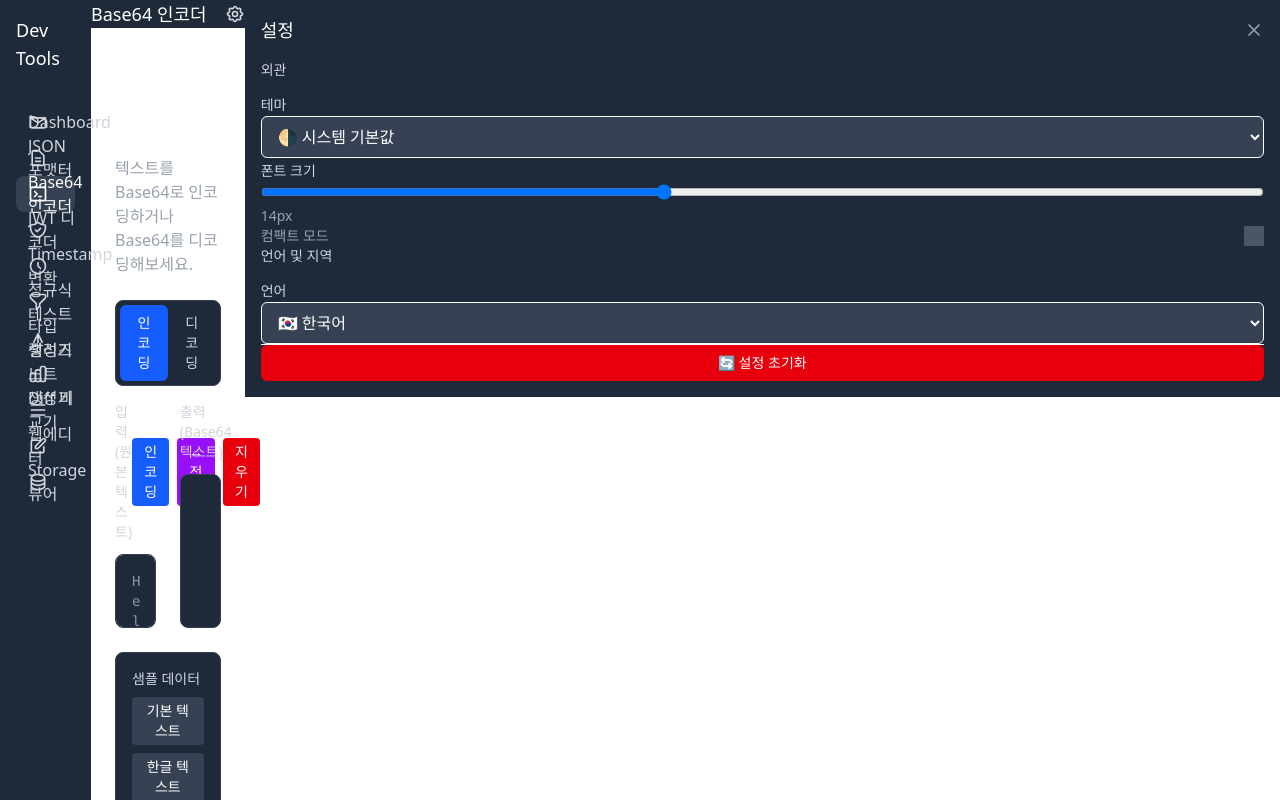
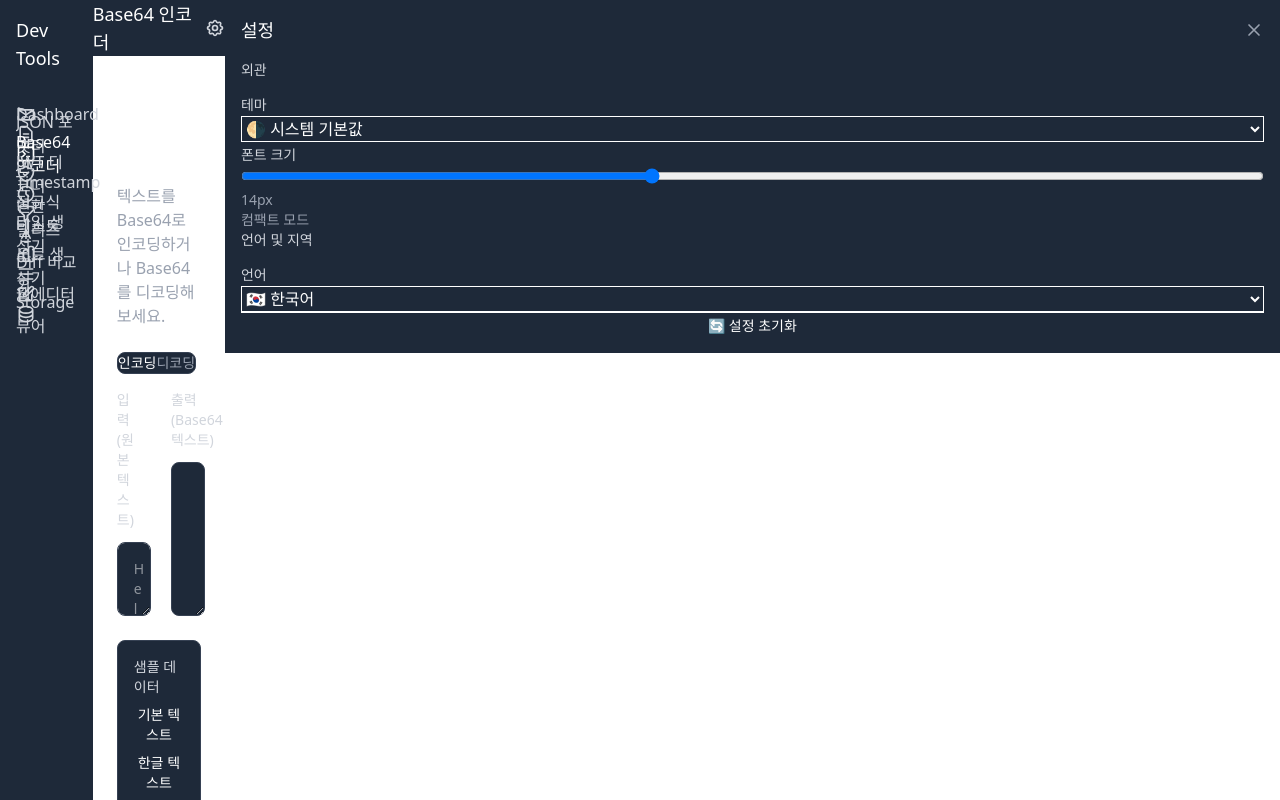
Before and after one commit to wonseok-han/utilities-kit, a Next.js app in the folder apps/dev-tools/: page /base64-encoder in a window 1280 px wide. Shown: the top 800 px of the page. Built offline with nearby package versions, Linux system fonts and the light colour scheme.

Commit message:
base64-encoder 기능 구현

```diff
--- a/apps/dev-tools/src/app/base64-encoder/page.tsx
+++ b/apps/dev-tools/src/app/base64-encoder/page.tsx
@@ -1,43 +1,56 @@
 'use client';
 
-import { useState } from 'react';
+import { ActionButton, CodeTextarea, Tabs } from '@repo/ui';
+import { useBase64Store } from '@store/base64-store';
 
 export default function Base64EncoderPage() {
-  const [input, setInput] = useState('');
-  const [output, setOutput] = useState('');
-  const [mode, setMode] = useState<'encode' | 'decode'>('encode');
-  const [error, setError] = useState('');
+  const {
+    clearAll,
+    error,
+    input,
+    mode,
+    output,
+    processText,
+    setInput,
+    setMode,
+    swapMode,
+  } = useBase64Store();
 
-  const processText = () => {
+  const handleCopy = async () => {
     try {
-      if (mode === 'encode') {
-        setOutput(btoa(input));
-      } else {
-        setOutput(atob(input));
-      }
-      setError('');
-    } catch (_) {
-      setError(
-        mode === 'encode'
-          ? '인코딩에 실패했습니다.'
-          : '올바르지 않은 Base64 형식입니다.'
-      );
-      setOutput('');
+      await navigator.clipboard.writeText(output);
+    } catch (err) {
+      console.error('복사 실패:', err);
     }
   };
 
-  const clearAll = () => {
-    setInput('');
-    setOutput('');
-    setError('');
-  };
+  const tabItems = [
+    { id: 'encode', label: '인코딩' },
+    { id: 'decode', label: '디코딩' },
+  ];
 
-  const swapMode = () => {
-    setMode(mode === 'encode' ? 'decode' : 'encode');
-    setInput(output);
-    setOutput('');
-    setError('');
-  };
+  const sampleData = [
+    {
+      id: 1,
+      label: '기본 텍스트',
+      data: 'Hello World!',
+    },
+    {
+      id: 2,
+      label: '한글 텍스트',
+      data: '한글 텍스트 테스트',
+    },
+    {
+      id: 3,
+      label: 'JSON 데이터',
+      data: '{"name":"John","email":"john@example.com"}',
+    },
+    {
+      id: 4,
+      label: 'Base64 샘플',
+      data: 'SGVsbG8gV29ybGQh',
+    },
+  ];
 
   return (
     <div className="flex flex-col h-full p-6">
@@ -51,28 +64,11 @@ export default function Base64EncoderPage() {
       </div>
 
       <div className="mb-4 flex items-center space-x-4">
-        <div className="flex bg-gray-800 rounded-lg p-1 border border-gray-700">
-          <button
-            className={`px-4 py-2 text-sm font-medium rounded-md transition-colors ${
-              mode === 'encode'
-                ? 'bg-blue-600 text-white'
-                : 'text-gray-300 hover:text-white'
-            }`}
-            onClick={() => setMode('encode')}
-          >
-            인코딩
-          </button>
-          <button
-            className={`px-4 py-2 text-sm font-medium rounded-md transition-colors ${
-              mode === 'decode'
-                ? 'bg-blue-600 text-white'
-                : 'text-gray-300 hover:text-white'
-            }`}
-            onClick={() => setMode('decode')}
-          >
-            디코딩
-          </button>
-        </div>
+        <Tabs
+          items={tabItems}
+          onChange={(value) => setMode(value as 'encode' | 'decode')}
+          value={mode}
+        />
       </div>
 
       <div className="flex-1 grid grid-cols-1 lg:grid-cols-2 gap-6">
@@ -83,29 +79,34 @@ export default function Base64EncoderPage() {
               입력 ({mode === 'encode' ? '원본 텍스트' : 'Base64 텍스트'})
             </label>
             <div className="flex space-x-2">
-              <button
-                className="px-3 py-1 bg-blue-600 hover:bg-blue-700 text-white text-sm rounded transition-colors"
-                onClick={processText}
+              <ActionButton
+                disabled={!input}
+                feedbackText="완료"
+                onClick={() => input && processText()}
+                variant="primary"
               >
                 {mode === 'encode' ? '인코딩' : '디코딩'}
-              </button>
-              <button
-                className="px-3 py-1 bg-purple-600 hover:bg-purple-700 text-white text-sm rounded transition-colors"
-                onClick={swapMode}
+              </ActionButton>
+              <ActionButton
+                disabled={!output}
+                feedbackText="전환 완료"
+                onClick={() => output && swapMode()}
+                variant="success"
               >
                 ↔ 전환
-              </button>
-              <button
-                className="px-3 py-1 bg-red-600 hover:bg-red-700 text-white text-sm rounded transition-colors"
-                onClick={clearAll}
+              </ActionButton>
+              <ActionButton
+                disabled={!input && !output}
+                feedbackText="초기화 완료"
+                onClick={() => (input || output) && clearAll()}
+                variant="danger"
               >
-                지우기
-              </button>
+                초기화
+              </ActionButton>
             </div>
           </div>
-          <textarea
-            className="flex-1 bg-gray-800 border border-gray-700 rounded-lg p-4 text-white font-mono text-sm resize-none focus:outline-none focus:ring-2 focus:ring-blue-500 focus:border-transparent"
-            onChange={(e) => setInput(e.target.value)}
+          <CodeTextarea
+            onChange={setInput}
             placeholder={
               mode === 'encode' ? 'Hello World!' : 'SGVsbG8gV29ybGQh'
             }
@@ -120,20 +121,17 @@ export default function Base64EncoderPage() {
               출력 ({mode === 'encode' ? 'Base64 텍스트' : '원본 텍스트'})
             </label>
             {output && (
-              <button
-                className="px-3 py-1 bg-gray-600 hover:bg-gray-700 text-white text-sm rounded transition-colors"
-                onClick={() => navigator.clipboard.writeText(output)}
+              <ActionButton
+                feedbackText="복사 완료"
+                onClick={handleCopy}
+                variant="secondary"
               >
                 복사
-              </button>
+              </ActionButton>
             )}
           </div>
           <div className="flex-1 relative">
-            <textarea
-              readOnly
-              className="w-full h-full bg-gray-800 border border-gray-700 rounded-lg p-4 text-white font-mono text-sm resize-none focus:outline-none"
-              value={output}
-            />
+            <CodeTextarea readOnly className="h-full w-full" value={output} />
             {error && (
               <div className="absolute inset-0 flex items-center justify-center bg-gray-800 bg-opacity-90 rounded-lg">
                 <div className="text-red-400 text-center">
@@ -150,32 +148,23 @@ export default function Base64EncoderPage() {
       <div className="mt-6 bg-gray-800 rounded-lg p-4 border border-gray-700">
         <h3 className="text-sm font-medium text-gray-300 mb-2">샘플 데이터</h3>
         <div className="flex flex-wrap gap-2">
-          <button
-            className="px-3 py-1 bg-gray-700 hover:bg-gray-600 text-white text-sm rounded transition-colors"
-            onClick={() => setInput('Hello World!')}
-          >
-            기본 텍스트
-          </button>
-          <button
-            className="px-3 py-1 bg-gray-700 hover:bg-gray-600 text-white text-sm rounded transition-colors"
-            onClick={() => setInput('한글 텍스트 테스트')}
-          >
-            한글 텍스트
-          </button>
-          <button
-            className="px-3 py-1 bg-gray-700 hover:bg-gray-600 text-white text-sm rounded transition-colors"
-            onClick={() =>
-              setInput('{"name":"John","email":"john@example.com"}')
-            }
-          >
-            JSON 데이터
-          </button>
-          <button
-            className="px-3 py-1 bg-gray-700 hover:bg-gray-600 text-white text-sm rounded transition-colors"
-            onClick={() => setInput('SGVsbG8gV29ybGQh')}
-          >
-            Base64 샘플
-          </button>
+          {sampleData.map((sample) => (
+            <ActionButton
+              key={sample.label}
+              feedbackText="로드 완료"
+              onClick={() => {
+                setInput(sample.data);
+                if (sample.id === 4) {
+                  setMode('decode');
+                } else {
+                  setMode('encode');
+                }
+              }}
+              variant="secondary"
+            >
+              {sample.label}
+            </ActionButton>
+          ))}
         </div>
       </div>
     </div>
--- /dev/null
+++ b/apps/dev-tools/src/store/base64-store.ts
@@ -0,0 +1,100 @@
+import { create } from 'zustand';
+import { persist } from 'zustand/middleware';
+
+type Mode = 'encode' | 'decode';
+
+interface Base64Store {
+  input: string;
+  output: string;
+  mode: Mode;
+  error: string;
+  setInput: (input: string) => void;
+  setMode: (mode: Mode) => void;
+  processText: () => void;
+  clearAll: () => void;
+  swapMode: () => void;
+}
+
+export const useBase64Store = create<Base64Store>()(
+  persist(
+    (set, get) => ({
+      input: '',
+      output: '',
+      mode: 'encode',
+      error: '',
+
+      setInput: (input: string) => {
+        set({ input, error: '' });
+      },
+
+      setMode: (mode: Mode) => {
+        set({ mode, error: '' });
+      },
+
+      processText: () => {
+        const { input, mode } = get();
+
+        try {
+          let result: string;
+          if (mode === 'encode') {
+            // TextEncoder를 사용하여 UTF-8 바이트로 변환 후 Base64 인코딩
+            const encoder = new TextEncoder();
+            const bytes = encoder.encode(input);
+            result = btoa(String.fromCharCode(...bytes));
+          } else {
+            // Base64 디코딩 후 TextDecoder를 사용하여 UTF-8 문자로 복원
+            const binaryString = atob(input);
+            const bytes = new Uint8Array(binaryString.length);
+            for (let i = 0; i < binaryString.length; i++) {
+              bytes[i] = binaryString.charCodeAt(i);
+            }
+            const decoder = new TextDecoder();
+            result = decoder.decode(bytes);
+          }
+
+          set({
+            output: result,
+            error: '',
+          });
+        } catch (_) {
+          const errorMessage =
+            mode === 'encode'
+              ? '인코딩에 실패했습니다.'
+              : '올바르지 않은 Base64 형식입니다.';
+
+          set({
+            error: errorMessage,
+            output: '',
+          });
+        }
+      },
+
+      clearAll: () => {
+        set({
+          input: '',
+          output: '',
+          error: '',
+        });
+      },
+
+      swapMode: () => {
+        const { mode, output } = get();
+        const newMode = mode === 'encode' ? 'decode' : 'encode';
+
+        set({
+          mode: newMode,
+          input: output,
+          output: '',
+          error: '',
+        });
+      },
+    }),
+    {
+      name: 'base64-store',
+      partialize: (state) => ({
+        input: state.input,
+        mode: state.mode,
+      }),
+    }
+  )
+);
--- a/packages/ui/src/index.ts
+++ b/packages/ui/src/index.ts
@@ -5,4 +5,5 @@ export { DashboardLayout } from './dashboard-layout';
 export { Header } from './header';
 export { SettingsPanel } from './settings-panel';
 export { Sidebar } from './sidebar';
+export { Tabs } from './tabs';
 export { ToolCard } from './tool-card';
--- /dev/null
+++ b/packages/ui/src/tabs.tsx
@@ -0,0 +1,70 @@
+'use client';
+
+import { useState, useEffect, useRef } from 'react';
+
+export interface TabItem {
+  id: string;
+  label: string;
+}
+
+export interface TabsProps {
+  items: TabItem[];
+  value: string;
+  onChange: (value: string) => void;
+  className?: string;
+}
+
+export function Tabs({ className = '', items, onChange, value }: TabsProps) {
+  const [indicatorStyle, setIndicatorStyle] = useState({ width: 0, left: 0 });
+  const buttonsRef = useRef<HTMLDivElement>(null);
+  const activeIndex = items.findIndex((item) => item.id === value);
+
+  useEffect(() => {
+    if (buttonsRef.current && activeIndex !== -1) {
+      // 버튼 컨테이너에서 직접 activeIndex 사용
+      const activeTab = buttonsRef.current.children[activeIndex] as HTMLElement;
+      if (activeTab) {
+        setIndicatorStyle({
+          width: activeTab.offsetWidth - 8,
+          left: activeTab.offsetLeft,
+        });
+      }
+    }
+  }, [activeIndex, items, value]);
+
+  return (
+    <div className={`relative ${className}`}>
+      {/* 탭 컨테이너 */}
+      <div className="flex bg-gray-800 rounded-lg p-1 border border-gray-700 relative">
+        {/* 슬라이딩 인디케이터 */}
+        <div
+          className="absolute inset-y-1 bg-blue-600 rounded-md transition-all duration-200 ease-out"
+          style={{
+            width: indicatorStyle.width,
+            transform: `translateX(${indicatorStyle.left}px)`,
+          }}
+        />
+
+        {/* 탭 버튼들 */}
+        <div className="flex" ref={buttonsRef}>
+          {items.map((item) => (
+            <button
+              key={item.id}
+              className={`
+                relative z-10 px-4 py-2 text-sm font-medium rounded-md transition-colors duration-200
+                ${
+                  value === item.id
+                    ? 'text-white font-semibold'
+                    : 'text-gray-400 hover:text-gray-200'
+                }
+              `}
+              onClick={() => onChange(item.id)}
+            >
+              {item.label}
+            </button>
+          ))}
+        </div>
+      </div>
+    </div>
+  );
+}
```
